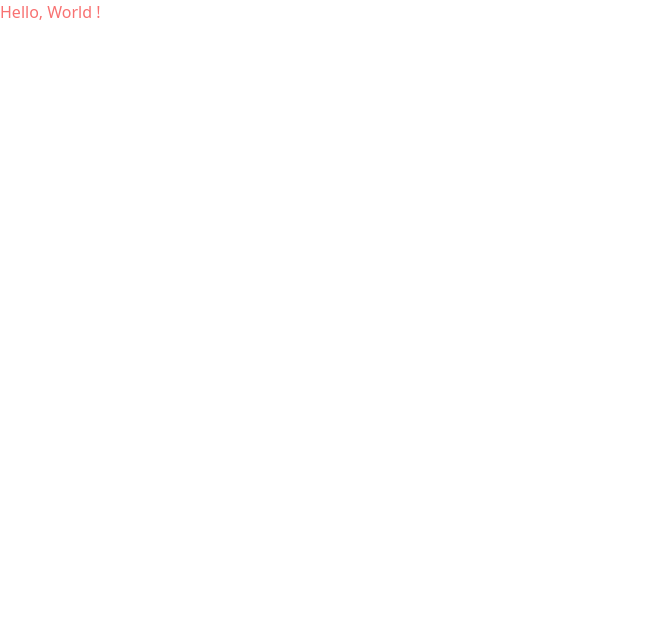
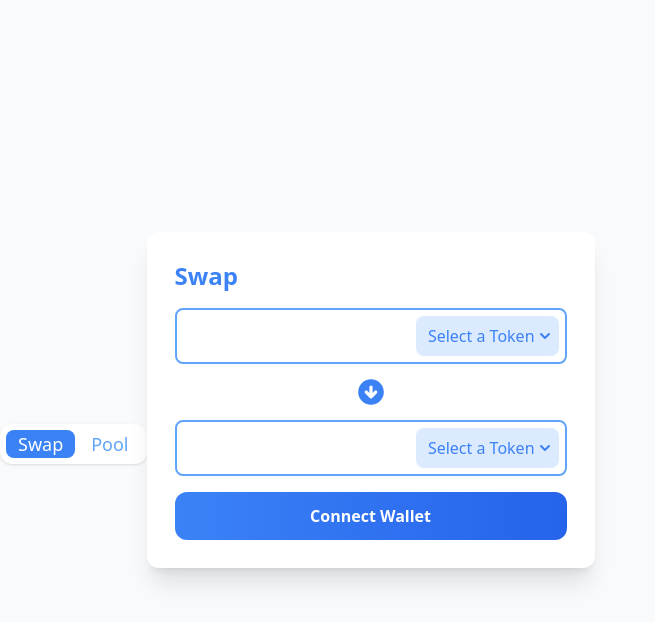
Before and after one commit to warunsinx/swap-ui-poc, a Next.js app: page / in a window 1280 px wide. Shown: the top 622 px of the page, without its empty margins (0-655 px from the left). Built offline with nearby package versions, Linux system fonts and the light colour scheme.

Commit message:
update swap interface

```diff
--- /dev/null
+++ b/components/ConnectWalletButton.tsx
@@ -0,0 +1,92 @@
+import { Dialog, Transition } from "@headlessui/react";
+import { Fragment, useState } from "react";
+import CustomButton from "./CustomButton";
+import { ethereum } from "../utils/ethereum";
+
+export default function ConnectWalletButton() {
+  const [isOpen, setIsOpen] = useState(false);
+
+  const handleMetamask = async () => {
+    try {
+      const eth = ethereum();
+      if (eth) {
+        const accounts = await eth.request({
+          method: "eth_requestAccounts",
+        });
+        const account: string = accounts[0];
+        console.log(account);
+      }
+      setIsOpen(false);
+      return null;
+    } catch (e: any) {
+      console.error(e.response);
+      setIsOpen(false);
+      return null;
+    }
+  };
+
+  const handleBitkubNext = async () => {
+    setIsOpen(false);
+  };
+
+  return (
+    <>
+      <CustomButton onClick={() => setIsOpen(true)} text="Connect Wallet" />
+      <Transition appear show={isOpen} as={Fragment}>
+        <Dialog
+          as="div"
+          className="fixed inset-0 z-10 overflow-y-auto"
+          onClose={() => setIsOpen(false)}
+        >
+          <div className="min-h-screen px-4 text-center">
+            <Transition.Child
+              as={Fragment}
+              enter="ease-out duration-300"
+              enterFrom="opacity-0"
+              enterTo="opacity-100"
+              leave="ease-in duration-200"
+              leaveFrom="opacity-100"
+              leaveTo="opacity-0"
+            >
+              <Dialog.Overlay className="fixed inset-0" />
+            </Transition.Child>
+            <span
+              className="inline-block h-screen align-middle"
+              aria-hidden="true"
+            >
+              &#8203;
+            </span>
+            <Transition.Child
+              as={Fragment}
+              enter="ease-out duration-300"
+              enterFrom="opacity-0 scale-95"
+              enterTo="opacity-100 scale-100"
+              leave="ease-in duration-200"
+              leaveFrom="opacity-100 scale-100"
+              leaveTo="opacity-0 scale-95"
+            >
+              <div className="inline-block w-full max-w-lg h-96 p-5 overflow-hidden text-left align-middle transition-all transform bg-white shadow-xl rounded-2xl">
+                <div className="flex p-3 w-full space-x-7 h-full">
+                  <CustomButton
+                    onClick={handleMetamask}
+                    color="bg-gradient-to-r from-yellow-500 to-yellow-600"
+                    text="Metamask"
+                    height="flex-1"
+                    animate={true}
+                  />
+                  <CustomButton
+                    onClick={handleBitkubNext}
+                    color="bg-gradient-to-r from-green-500 to-green-600"
+                    text="Bitkub Next"
+                    height="flex-1"
+                    animate={true}
+                  />
+                </div>
+              </div>
+            </Transition.Child>
+          </div>
+        </Dialog>
+      </Transition>
+    </>
+  );
+}
--- /dev/null
+++ b/components/CustomButton.tsx
@@ -0,0 +1,30 @@
+import React from "react";
+
+export default function CustomButton({
+  onClick,
+  text,
+  color = "bg-gradient-to-r from-blue-500 to-blue-600",
+  type = "button",
+  height = "h-12",
+  animate = false,
+}: {
+  onClick: () => void;
+  text: string;
+  color?: string;
+  type?: "button" | "submit" | "reset" | undefined;
+  height?: string;
+  animate?: boolean;
+}) {
+  return (
+    <button
+      type={type}
+      onClick={onClick}
+      className={`${height} ${color} ${
+        animate &&
+        "transition ease-in-out delay-50 hover:scale-105 hover:bg-indigo-500 duration-200"
+      } w-full rounded-xl flex items-center justify-center text-white cursor-pointer hover:opacity-90 select-none`}
+    >
+      <p className="font-bold p-0 m-0 ">{text}</p>
+    </button>
+  );
+}
--- /dev/null
+++ b/components/ModuleSelector.tsx
@@ -0,0 +1,32 @@
+export default function ModuleSelector({
+  module,
+  setModule,
+}: {
+  module: "swap" | "pool";
+  setModule: (module: "swap" | "pool") => void;
+}) {
+  return (
+    <div className="rounded-xl p-1.5 bg-white flex space-x-1 shadow mt-32 mb-10 select-none">
+      <div
+        onClick={() => setModule("swap")}
+        className={`${
+          module === "swap"
+            ? "font-medium bg-blue-500 text-white hover:text-white cursor-default"
+            : "text-blue-400 hover:text-blue-500 cursor-pointer"
+        } text-lg h-full flex items-center justify-center rounded-lg px-3`}
+      >
+        Swap
+      </div>
+      <div
+        onClick={() => setModule("pool")}
+        className={`${
+          module === "pool"
+            ? "font-medium bg-blue-500 text-white hover:text-white cursor-default"
+            : "text-blue-400 hover:text-blue-500 cursor-pointer"
+        } text-lg h-full flex items-center justify-center rounded-lg px-3`}
+      >
+        Pool
+      </div>
+    </div>
+  );
+}
--- /dev/null
+++ b/components/PoolModule.tsx
@@ -0,0 +1,9 @@
+export default function PoolModule() {
+  return (
+    <div className="w-full max-w-md bg-white shadow-xl rounded-xl p-7">
+      <p className="p-0 m-0 text-blue-500 font-bold text-2xl select-none">
+        Pool
+      </p>
+    </div>
+  );
+}
--- /dev/null
+++ b/components/SwapModule.tsx
@@ -0,0 +1,35 @@
+import CustomButton from "./CustomButton";
+import { ArrowCircleDownIcon } from "@heroicons/react/solid";
+import TokenSelector from "./TokenSelector";
+import ConnectWalletButton from "./ConnectWalletButton";
+
+export default function SwapModule() {
+  return (
+    <div className="w-full max-w-md bg-white shadow-xl rounded-xl p-7">
+      <p className="p-0 m-0 text-blue-500 font-bold text-2xl select-none">
+        Swap
+      </p>
+      <div className="relative mt-4">
+        <input
+          type="text"
+          className="w-full border-2 border-blue-400 rounded-lg h-14 px-5 pr-16"
+        />
+        <div className="absolute top-0 bottom-0 right-0">
+          <TokenSelector />
+        </div>
+      </div>
+      <ArrowCircleDownIcon className="text-blue-500 w-8 h-8 my-3 mx-auto" />
+      <div className="relative mb-4">
+        <input
+          type="text"
+          className="w-full border-2 border-blue-400 rounded-lg h-14 px-5 pr-16"
+        />
+        <div className="absolute top-0 bottom-0 right-0">
+          <TokenSelector />
+        </div>
+      </div>
+      {/* <CustomButton onClick={() => {}} text="Swap" /> */}
+      <ConnectWalletButton />
+    </div>
+  );
+}
--- /dev/null
+++ b/components/TokenSelector.tsx
@@ -0,0 +1,12 @@
+import { ChevronDownIcon } from "@heroicons/react/solid";
+
+export default function TokenSelector() {
+  return (
+    <div className="h-full flex items-center justify-center pr-2 select-none cursor-pointer">
+      <div className="h-10 bg-blue-100 w-full rounded-lg flex items-center justify-center text-blue-500 pl-3 pr-1 hover:bg-opacity-80">
+        <p>Select a Token</p>
+        <ChevronDownIcon className="w-5" />
+      </div>
+    </div>
+  );
+}
--- a/pages/_app.tsx
+++ b/pages/_app.tsx
@@ -1,8 +1,12 @@
-import '../styles/globals.css'
-import type { AppProps } from 'next/app'
+import "../styles/globals.css";
+import type { AppProps } from "next/app";
 
 function MyApp({ Component, pageProps }: AppProps) {
-  return <Component {...pageProps} />
+  return (
+    <div className="h-screen w-full flex items-center justify-center bg-gray-50">
+      <Component {...pageProps} />
+    </div>
+  );
 }
 
-export default MyApp
+export default MyApp;
--- a/pages/index.tsx
+++ b/pages/index.tsx
@@ -1,9 +1,5 @@
-import React from "react";
+import AppView from "../views/AppView";
 
 export default function index() {
-  return (
-    <div>
-      <p className="text-red-400">Hello, World !</p>
-    </div>
-  );
+  return <AppView />;
 }
--- /dev/null
+++ b/utils/ethereum.ts
@@ -0,0 +1,3 @@
+export const ethereum = () => (typeof window ? (window as any).ethereum : null);
+export const networkVersion = () =>
+  ethereum() ? +ethereum().networkVersion : null;
--- /dev/null
+++ b/views/AppView.tsx
@@ -0,0 +1,15 @@
+import { useState } from "react";
+import ModuleSelector from "../components/ModuleSelector";
+import SwapModule from "../components/SwapModule";
+import PoolModule from "../components/PoolModule";
+
+export default function AppView() {
+  const [module, setModule] = useState<"swap" | "pool">("swap");
+
+  return (
+    <div className="flex-1 h-full w-full flex flex-col items-center">
+      <ModuleSelector module={module} setModule={setModule} />
+      {module === "swap" ? <SwapModule /> : <PoolModule />}
+    </div>
+  );
+}
```
